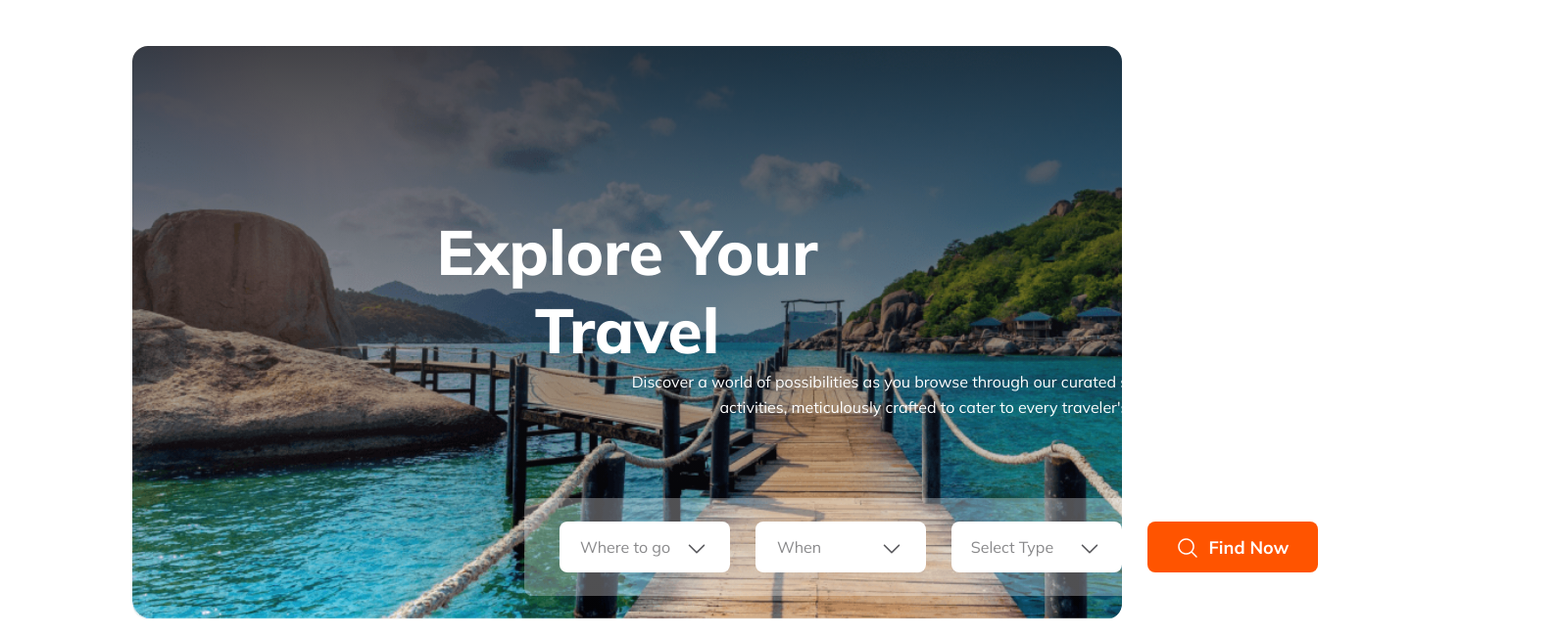
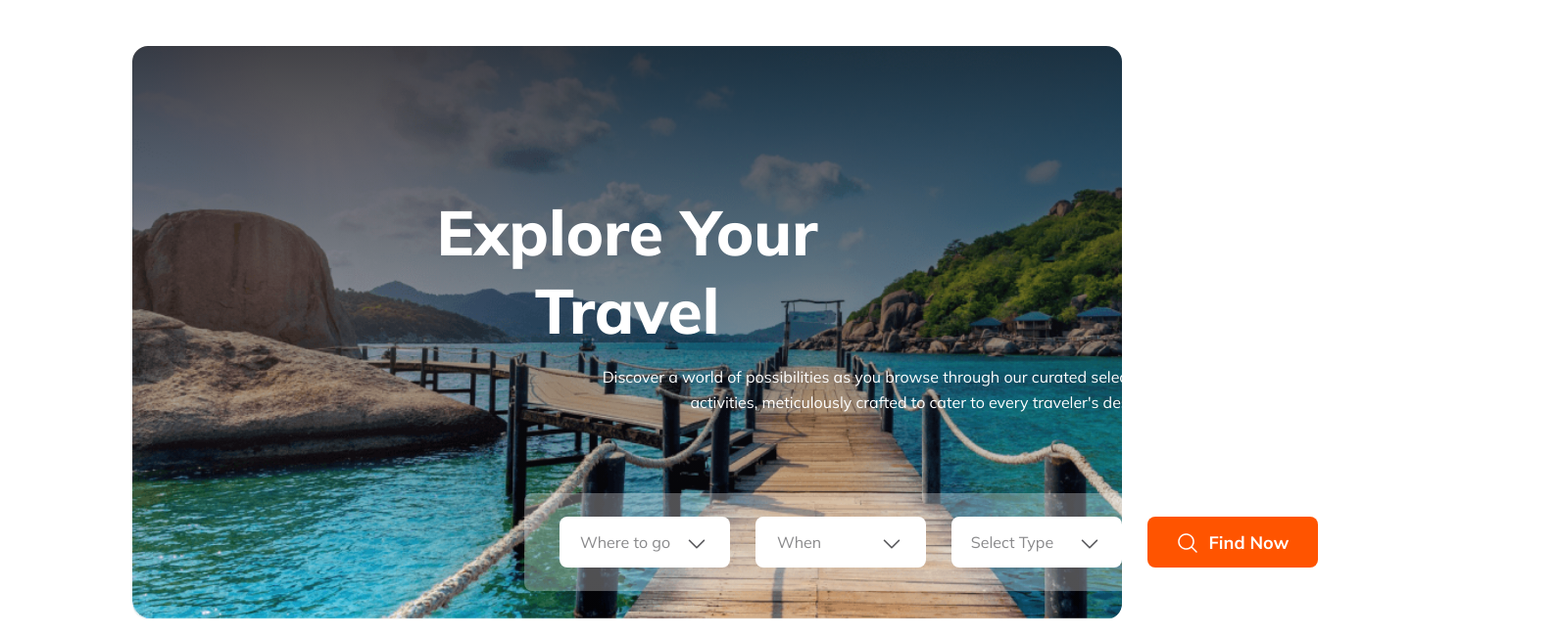
Before and after one commit to sm033/Adventure-Avenue-A2, a plain HTML site: page index.html in a window 1280 px wide. Shown: the part 105-756 px from the top of the page at 98% size, 1591 px wide, since content can reach past the window. Drawn offline with Linux system fonts and the light colour scheme; files whose address does not match are found by name.

Commit message:
fixed banner padding

```diff
--- a/styles/styles.css
+++ b/styles/styles.css
@@ -93,7 +93,7 @@ nav ul >li{
     font-size: 4rem;
     font-weight: 800;
     text-align: center;
-    padding: 170px 280px 0px 280px;
+    padding: 150px 280px 0px 280px;
 
 
 }
@@ -105,7 +105,8 @@ nav ul >li{
     font-weight: 400;
     width: 676px;
     line-height: 26px;
-    padding: 0px 280px 0px 500px;
+    padding: 15px 280px 0px 470px;
+
 
 }
 
```
